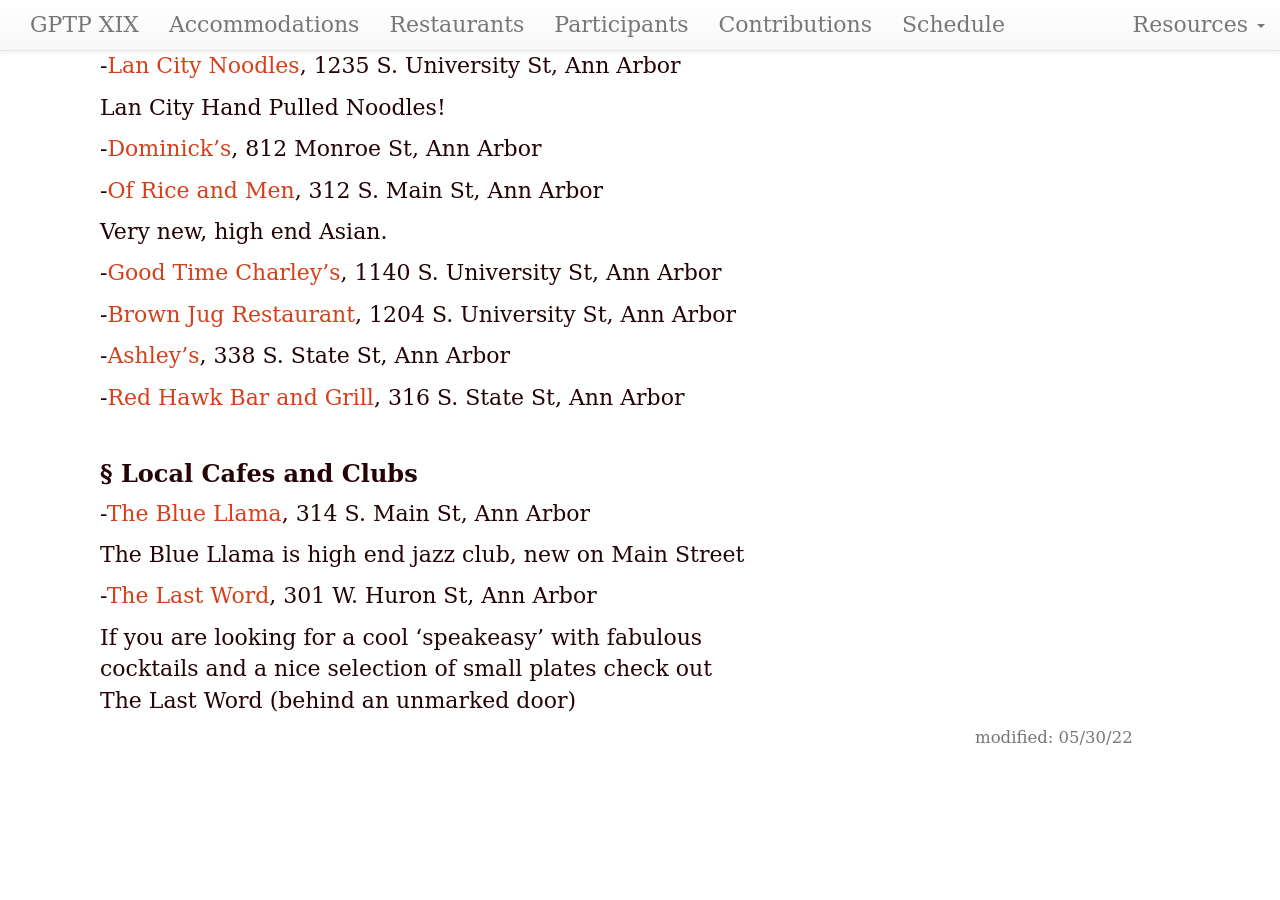
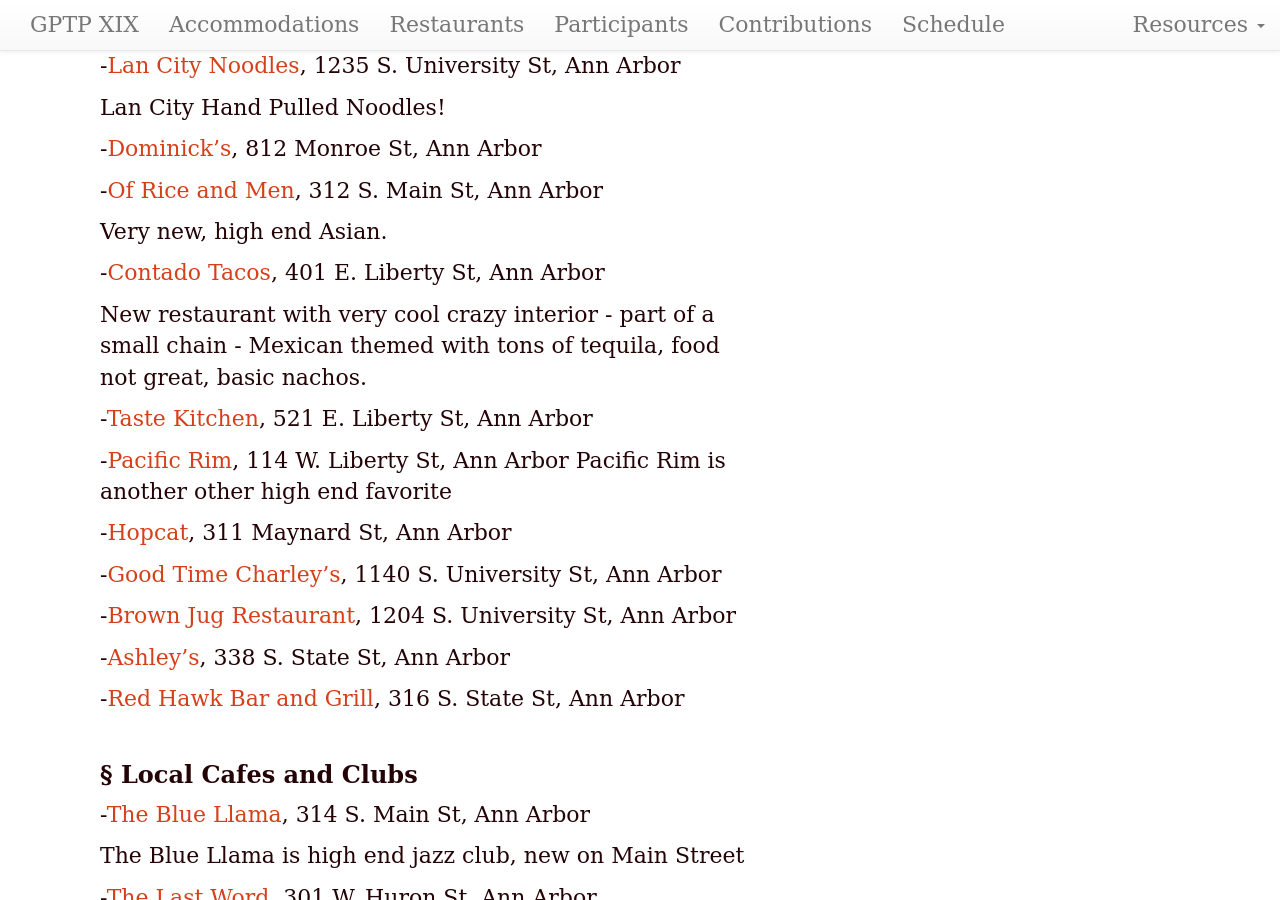
Before and after one commit to GPTP-workshop/gptp-workshop.github.io, a Jekyll site: the page built from restaurants.md, in a window 1280 px wide and 900 px high, scrolled down 766 px. Built offline with Jekyll 4.4.1, drawn with Linux system fonts in a browser that asks for light colours; our own code applies the rules of GitHub Pages for plain Markdown files; before the commit the page ends 1557 px from its top, so only the background shows below that.

Commit message:
Update restaurants.md

```diff
--- a/restaurants.md
+++ b/restaurants.md
@@ -37,6 +37,18 @@ Lan City Hand Pulled Noodles!
 
 Very new, high end Asian.
 
+-[Contado Tacos](https://condadotacos.com/), 401 E. Liberty St, Ann Arbor
+
+New restaurant with very cool crazy interior - part of a small chain - Mexican themed with tons of tequila, food not great, basic nachos.
+
+-[Taste Kitchen](http://tastekitchena2.com/), 521 E. Liberty St, Ann Arbor
+
+-[Pacific Rim](https://pacificrimbykana.com/), 114 W. Liberty St, Ann Arbor
+Pacific Rim is another other high end favorite
+
+-[Hopcat](https://www.hopcat.com/?utm_source=gmb&utm_medium=yext), 311 Maynard St, Ann Arbor
+
+
 -[Good Time Charley's](https://www.charleysannarbor.com/), 1140 S. University St, Ann Arbor
 
 -[Brown Jug Restaurant](http://www.brownjug-annarbor.com/), 1204 S. University St, Ann Arbor
```
